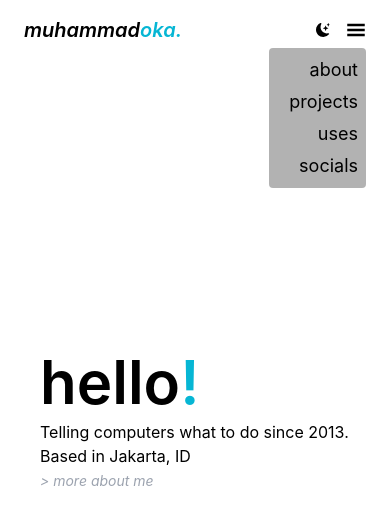
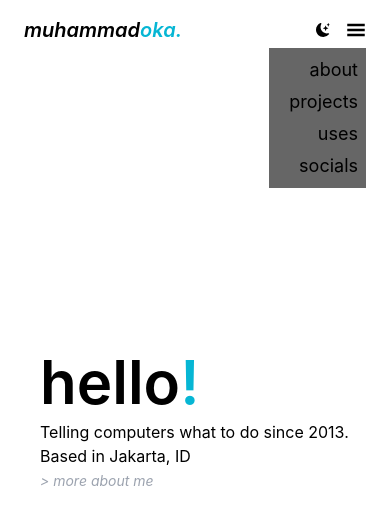
Before and after one commit to kawijayaa/muhammadoka.dev, a Next.js app: page / in a window 390 px wide. Both pictures are taken after a click on the icon 356 px from the left and 30 px from the top of the page. Shown: the top 524 px of the page. Built offline with nearby package versions, Linux system fonts and the light colour scheme.

Commit message:
fix menu bug

```diff
--- a/components/Navbar.js
+++ b/components/Navbar.js
@@ -48,8 +48,8 @@ export default function Navbar() {
                 </li>
                 <li className="flex-col">
                     <GiHamburgerMenu onClick={() => setNavbar(!navbar)} />
-                    <ul className={`z-50 fixed right-6 text-lg text-right pt-2 ${navbar ? 'block' : 'hidden'}`}>
-                        <div className="bg-black/30 p-2 pl-5 rounded">
+                    <ul className={`z-50 absolute right-6 text-lg text-right pt-2 ${navbar ? 'block' : 'hidden'}`}>
+                        <div className="bg-black/60 p-2 pl-5 rounded-">
                             <li className="pb-1">
                                 <Link href="/about"><a onClick={() => setNavbar(!navbar)} className="text-lg">about</a></Link>
                             </li>
```
